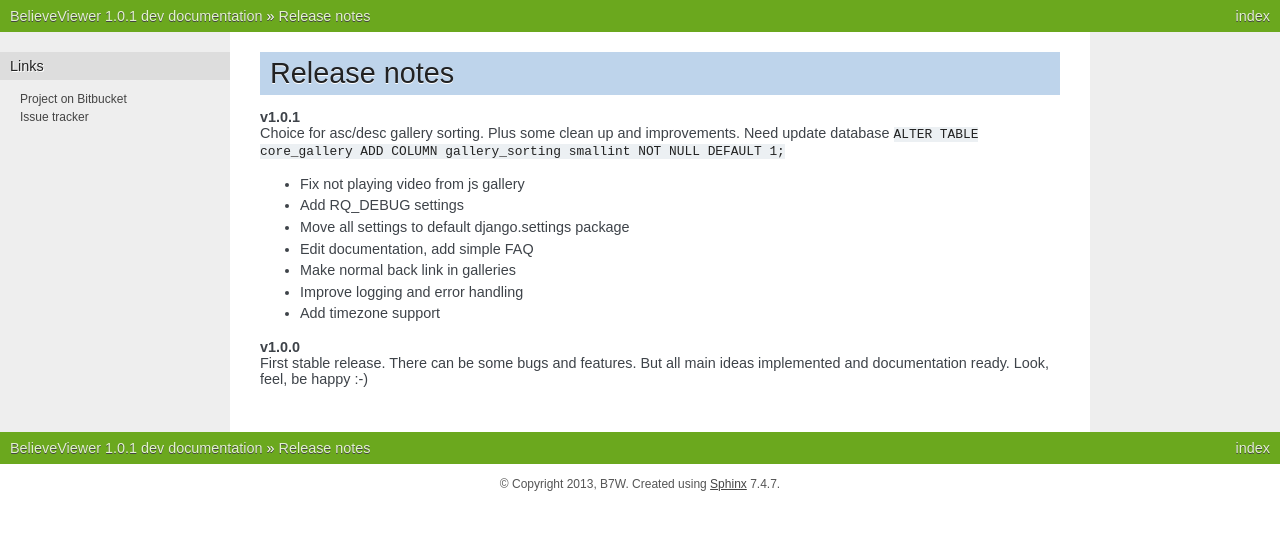
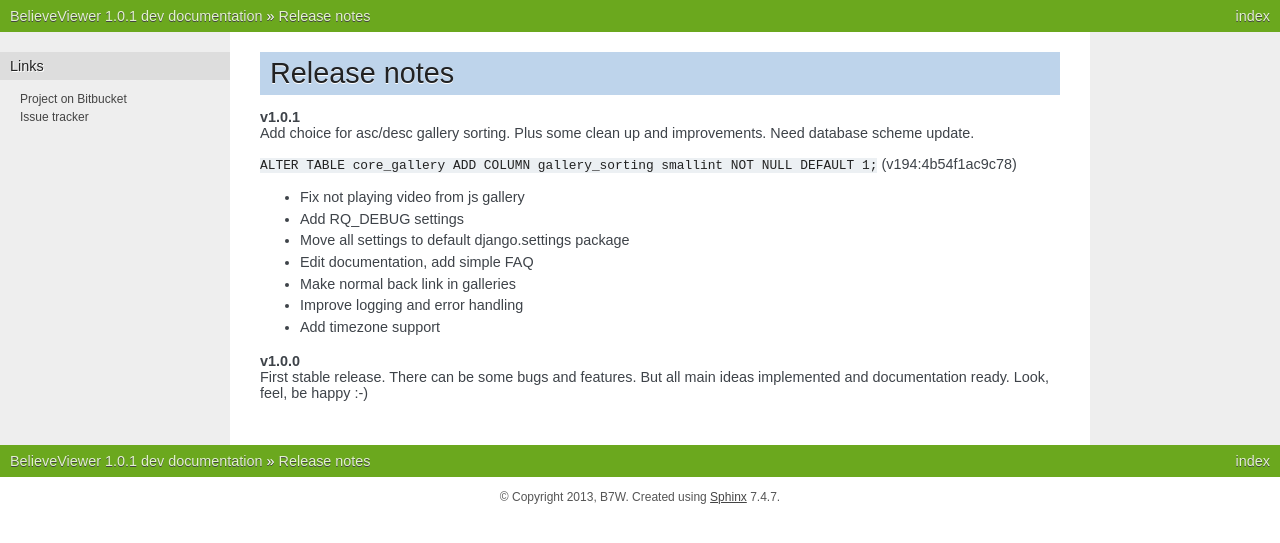
Before and after one commit to b7w/bviewer, a Sphinx documentation site: the page built from docs/releases/notes.rst, in a window 1280 px wide. Shown: the top 543 px of the page. Built offline with Sphinx 7.4.7, drawn with Linux system fonts in a browser that asks for light colours.

Commit message:
Edit release notes

```diff
--- a/docs/releases/notes.rst
+++ b/docs/releases/notes.rst
@@ -6,8 +6,11 @@ Release notes
 
 
 | **v1.0.1**
-| Choice for asc/desc gallery sorting. Plus some clean up and improvements.
-  Need update database ``ALTER TABLE core_gallery ADD COLUMN gallery_sorting smallint NOT NULL DEFAULT 1;``
+| Add choice for asc/desc gallery sorting. Plus some clean up and improvements.
+  Need database scheme update.
+
+| ``ALTER TABLE core_gallery ADD COLUMN gallery_sorting smallint NOT NULL DEFAULT 1;``
+  (v194:4b54f1ac9c78)
 
 * Fix not playing video from js gallery
 * Add RQ_DEBUG settings
```
